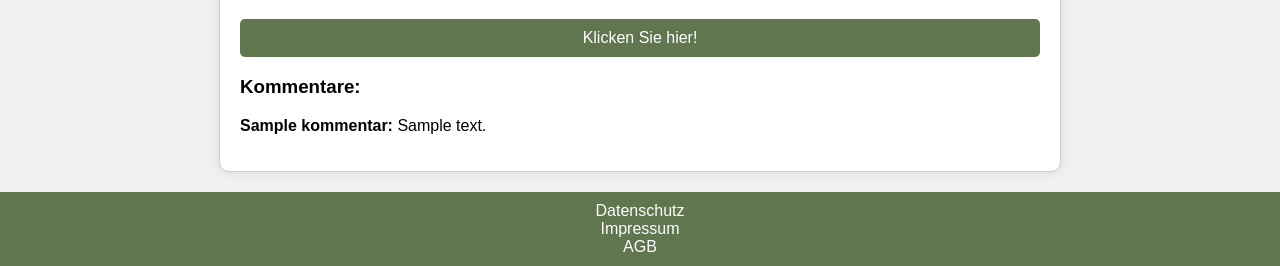
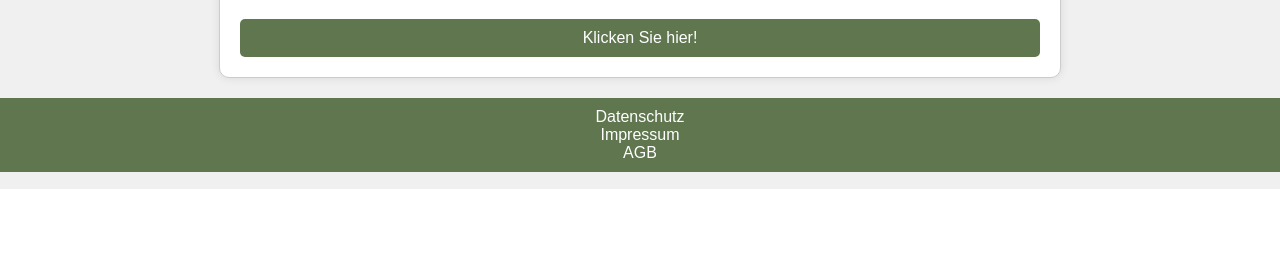
Before and after one commit to waimerle/LeckerMeister, a Django app: template templates/LeckerMeister/Homeseite.html in a window 1280 px wide. Shown: the part 611-877 px from the top of the page. After the commit the page ends 800 px from the top, so only its background shows below. Run offline with Django 3.2, Linux system fonts and the light colour scheme; the template is opened without the code that fills it: most values are stand-ins (such as "Sample title", 1, 10 or a date in 2020).

Commit message:
Update Homeseite.html

```diff
--- a/templates/LeckerMeister/Homeseite.html
+++ b/templates/LeckerMeister/Homeseite.html
@@ -103,10 +103,10 @@
     }
     .save-icon {
       right: 10px;
-      color: #ccc; /* Default grey color */
+      color: #ccc;
     }
     .save-icon.saved {
-      color: #FFD700; /* Yellow color when saved */
+      color: #ccc;
     }
     .save-icon:hover,
     .heart-icon:hover {
@@ -154,7 +154,7 @@
   </header>
   <h1 style="text-align: center; color: #5f764f">Entdecken Sie mit LeckerMeister die Kunst des Geniessens!</h1>
   <h3 style="text-align: center; color: #5f764f">Finden Sie hier die aktuellsten Rezepte</h3>
-
+ {% csrf_token %}
  {% for rezept in rezepte %}
   <div class="rezept-container">
     <button class="heart-icon" onclick="likeRecipe(this)">&#9829;</button>
@@ -165,8 +165,7 @@
     <input type="checkbox" id="toggle-{{ forloop.counter }}" class="toggle-input">
     <label for="toggle-{{ forloop.counter }}" class="toggle-label">Klicken Sie hier!</label>
     <div class="hidden-content">
-
-        <h2>Zutaten:</h2>
+      <h2>Zutaten:</h2>
         <ul>
           {% for zutat in rezept.Zutaten %}
             <li>{{ zutat }}</li>
@@ -183,17 +182,6 @@
         <h2>Kategorie:</h2>
         <p>{{ rezept.Kategorie }}</p>
       </div>
-      <h3>Kommentare:</h3>
-      {% for kommentar in rezept.Kommentare %}
-        <p><strong>{{ kommentar.benutzer_name }}:</strong> {{ kommentar.text }}</p>
-      {% endfor %}
-      {% if request.session.benutzer_name %}
-        <form method="post" action="{% url 'add_comment' rezept.name %}">
-          {% csrf_token %}
-          <textarea name="kommentar" required></textarea>
-          <button type="submit">Kommentar hinzufuegen</button>
-        </form>
-      {% endif %}
     </div>
   {% endfor %}
 
@@ -254,7 +242,6 @@
     }
     return cookieValue;
   }
-
   </script>
 </body>
 </html>
```
